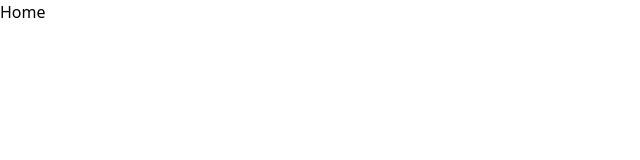
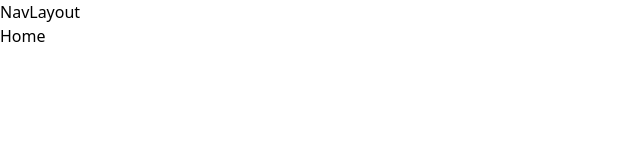
Before and after one commit to Dhyaneshwar/Windslicer, a React (Vite) app: page / in a window 1280 px wide. Shown: the top 160 px of the page, without its empty margins (0-640 px from the left). Built offline with nearby package versions, Linux system fonts and the light colour scheme.

Commit message:
feat: adding layout to display nav bar

```diff
--- a/src/App.jsx
+++ b/src/App.jsx
@@ -1,15 +1,18 @@
+import { BrowserRouter, Routes, Route } from "react-router";
 import Gallery from "./components/Gallery";
 import Home from "./components/Home";
-import { BrowserRouter, Routes, Route } from "react-router";
+import NavLayout from "./components/NavLayout";
 import Safety from "./components/Safety";
 
 function App() {
   return (
     <BrowserRouter>
       <Routes>
-        <Route index element={<Home />} />
-        <Route path="gallery" element={<Gallery />} />
-        <Route path="safety" element={<Safety />} />
+        <Route element={<NavLayout />}>
+          <Route index element={<Home />} />
+          <Route path="gallery" element={<Gallery />} />
+          <Route path="safety" element={<Safety />} />
+        </Route>
       </Routes>
     </BrowserRouter>
   );
--- /dev/null
+++ b/src/components/NavLayout.jsx
@@ -0,0 +1,13 @@
+import React from "react";
+import { Outlet } from "react-router";
+
+function NavLayout() {
+  return (
+    <>
+      <div>NavLayout</div>
+      <Outlet />
+    </>
+  );
+}
+
+export default NavLayout;
```
